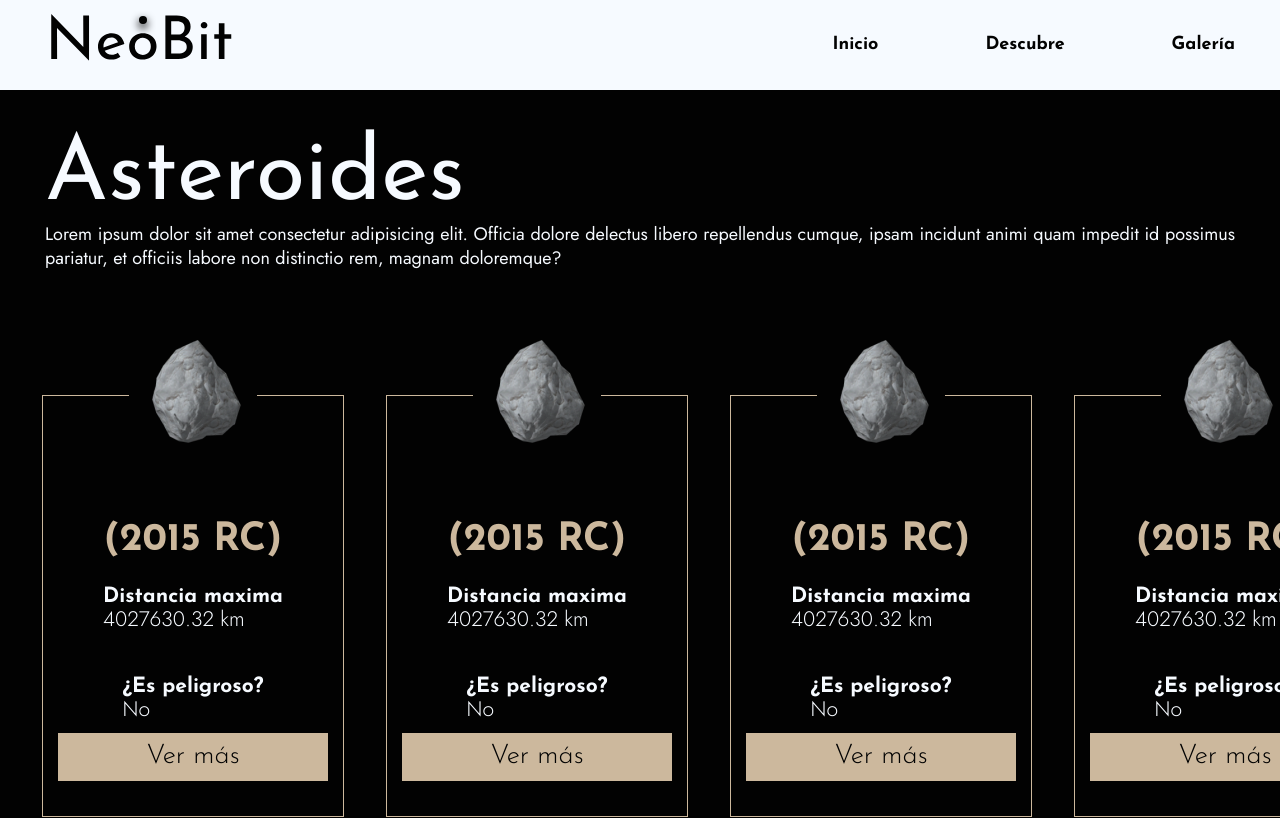
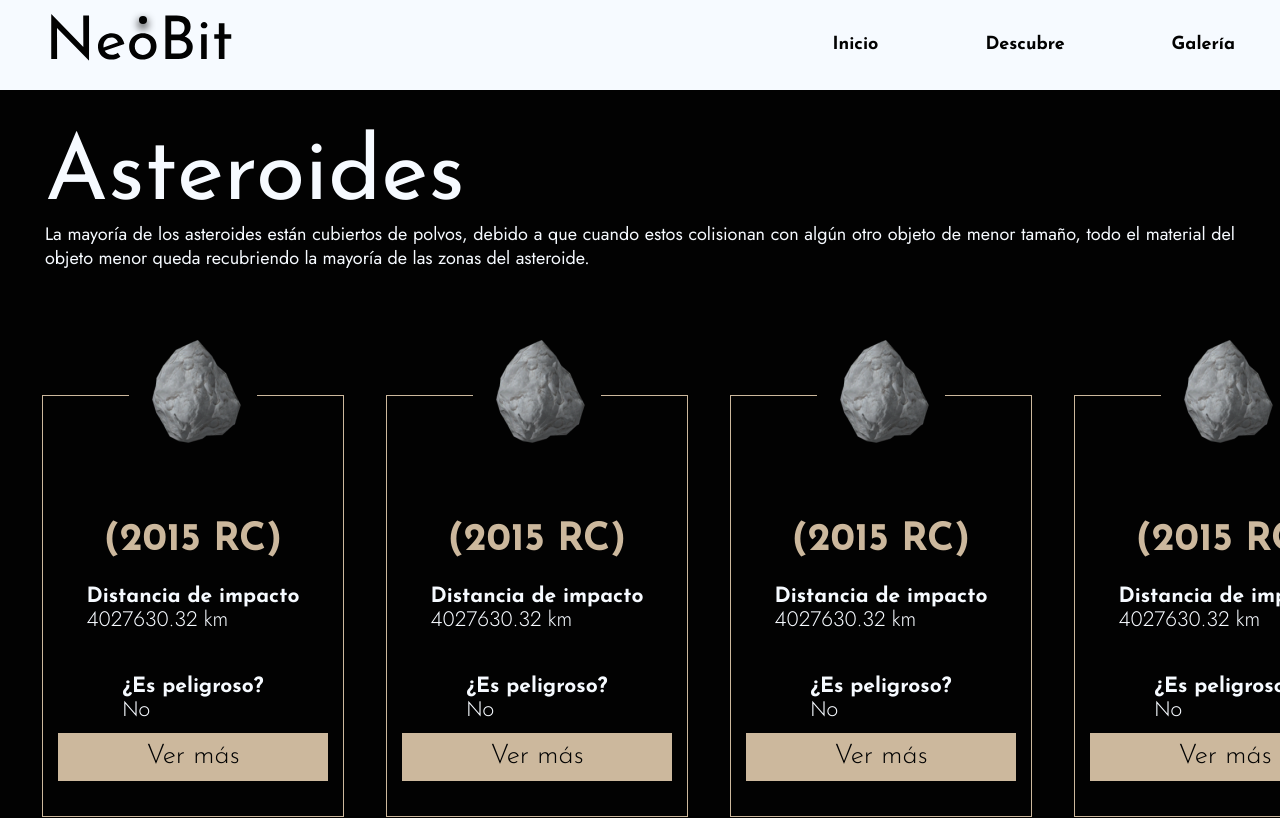
Before and after one commit to WS-Jedp/NeoBit, a React app: page /astheroids in a window 1280 px wide. Shown: the top 818 px of the page. Built offline with nearby package versions, Linux system fonts and the light colour scheme.

Commit message:
hotfix/texts The text were corrected

```diff
--- /dev/null
+++ b/src/components/manifests/curiosityFactsManifest.json
@@ -0,0 +1,8 @@
+{
+  "texts": [
+    "La mayoría de asteroides que conocemos se encuentran en grupo y los podemos agrupar en diferentes secciones de nuestro sistema solar, el grupo más cercano a nuestro planeta es el cinturón de asteroides, ubicado entre Marte y Júpiter. Mientras que el más lejano es el cinturón de Kuiper, que rodea todo el sistema solar.",
+    "Los asteroides pueden tener lunas, este descubrimiento se hizo con la nave Galileo en 1993 donde se registró por primera vez un asteroide con su propia luna, Después del hallazgo se han encontrado una gran multitud con las mismas características.",
+    "La mayoría de los asteroides están cubiertos de polvos, debido a que cuando estos colisionan con algún otro objeto de menor tamaño, todo el material del objeto menor queda recubriendo la mayoría de las zonas del asteroide.",
+    "Los asteroides y los planetas no son tan diferentes, ambos tuvieron el mismo origen, de hecho se cree que la mayoría de asteroides que existen en nuestro sistema solar son los restos de uno o varios planetas que no se llegaron a  formar. Algunos son tan grandes que se consideran planetas enanos."
+  ]
+}
--- a/src/components/molecules/Card.jsx
+++ b/src/components/molecules/Card.jsx
@@ -1,6 +1,5 @@
 import React from 'react';
 import LabelCard from './LabelCard';
-import Button from '../atoms/Button';
 import { Link } from 'react-router-dom';
 
 
@@ -22,7 +21,7 @@ const Card = ({ astheroid }) => {
     <div className="card">
       <div className="card-astheroid"></div>
       <h4>{name || 'Name of Asteroid'}</h4>
-      <LabelCard title="Distancia maxima" description={miss_distance ? `${miss_distance} km` : '421.520 km'} />
+      <LabelCard title="Distancia de impacto" description={miss_distance ? `${miss_distance} km` : '421.520 km'} />
       <LabelCard title="¿Es peligroso?" description={is_potentially_hazardous_asteroid ? 'Sí' : 'No'} />
       <Link to={`/astheroids/${_id}`} className="button-secondaryGray">Ver más</Link>
     </div>
--- a/src/components/molecules/CuriosityFacts.jsx
+++ b/src/components/molecules/CuriosityFacts.jsx
@@ -1,10 +1,17 @@
 import React from 'react';
+import { texts } from '../manifests/curiosityFactsManifest.json';
 
-const CurosityFacts = ({ title, description }) => {
+const useRandom = textArray => {
+  const randomNumber = Math.floor(Math.random() * textArray.length);
+  return textArray[randomNumber];
+}
+
+const CurosityFacts = ({ title }) => {
+  const text = useRandom(texts);
   return (
     <div className="curiosityFacts">
       <h1>{title || "Titulo"}</h1>
-      <p>{description || "Lorem ipsum dolor sit amet consectetur adipisicing elit. Officia dolore delectus libero repellendus cumque, ipsam incidunt animi quam impedit id possimus pariatur, et officiis labore non distinctio rem, magnam doloremque?"}</p>
+      <p>{text || "Lorem ipsum dolor sit amet consectetur adipisicing elit. Officia dolore delectus libero repellendus cumque, ipsam incidunt animi quam impedit id possimus pariatur, et officiis labore non distinctio rem, magnam doloremque?"}</p>
     </div>
   );
 };
--- a/src/components/organisms/CardDetail.jsx
+++ b/src/components/organisms/CardDetail.jsx
@@ -1,7 +1,6 @@
 import React from 'react';
 import CardInfo from '../molecules/CardInfo';
 import LabelCard from '../molecules/LabelCard';
-import Button from '../atoms/Button';
 import { Link } from 'react-router-dom';
 
 const CardDetail = ({ astheroid }) => {
@@ -38,7 +37,7 @@ const CardDetail = ({ astheroid }) => {
         <div className="cardDetail-astheroid"></div>
       </div>
       <div className="info-container">
-        <CardInfo title="Information" />
+        <CardInfo title="Information" description={`El asteroide ${name}, es uno de los asteroides que orbita nuestro sistema solar a una velocidad de ${relative_velocity}. En su punto más lejano con el planeta tierra, se encuentra a una ${miss_distance} disntancia. Por lo cual ${is_potentially_hazardous_asteroid ? '' : 'no'} lo hace peligroso de este asteroide para un impacto con el planeta tierra.`} />
         <div>
           <LabelCard title="¿Es peligroso?" description={is_potentially_hazardous_asteroid ? 'Sí' : 'No'} />
           <LabelCard title="Diametro Estimado Min" description={estimated_diameter_min ? `${estimated_diameter_min} km` : '421.520 km'} />
@@ -47,7 +46,7 @@ const CardDetail = ({ astheroid }) => {
         <Link to="/astheroids" className="button-primaryWhite">Regresar</Link>
       </div>
       <div className="info-container-bottom">
-        <LabelCard title="Distancia maxima" description={miss_distance ? `${miss_distance} km` : '421.520 km'} />
+        <LabelCard title="Distancia de impacto" description={miss_distance ? `${miss_distance} km` : '421.520 km'} />
         <LabelCard title="Velocidad Relativa" description={relative_velocity ? `${relative_velocity} km/h` : '421.520 km/h'} />
         <LabelCard title="Magnitud Absoluta H" description={absolute_magnitude_h ? `${absolute_magnitude_h}` : '21.520'} />
       </div>
```
